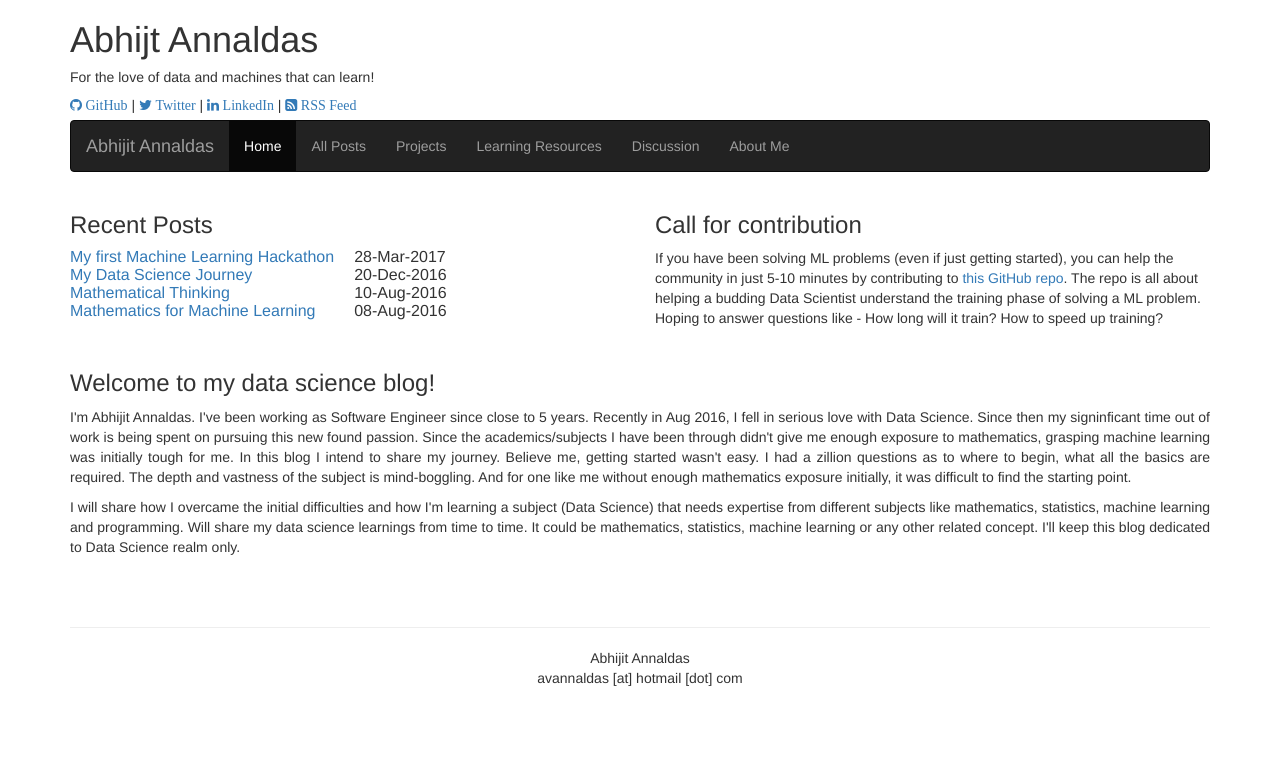
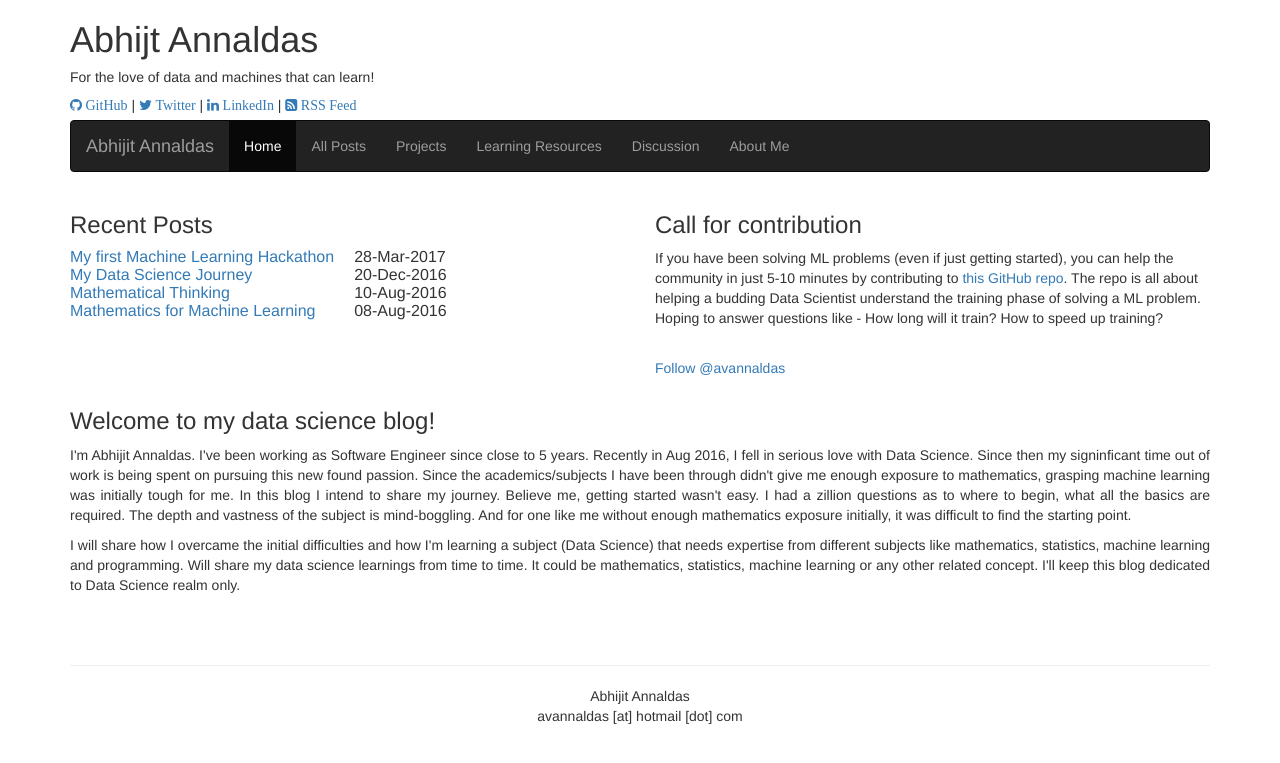
Before and after one commit to devm1023/ML_project, a Jekyll site: the page built from index.html, in a window 1280 px wide. Shown: the top 763 px of the page. Built offline with Jekyll 4.4.1, drawn with Linux system fonts in a browser that asks for light colours; nearby versions of some CDN libraries.

Commit message:
Update index.html

```diff
--- a/index.html
+++ b/index.html
@@ -22,6 +22,7 @@ layout: default
 		<p>
 			<h3>Call for contribution</h3>
 			<p>If you have been solving ML problems (even if just getting started), you can help the community in just 5-10 minutes by contributing to <A href="https://github.com/avannaldas/how-long-will-it-train" target="_blank">this GitHub repo</A>. The repo is all about helping a budding Data Scientist understand the training phase of solving a ML problem. Hoping to answer questions like - How long will it train? How to speed up training?</p>
+			<p><br /><a class="github-button" href="https://github.com/avannaldas" data-style="mega" data-count-href="/avannaldas/followers" data-count-api="/users/avannaldas#followers" data-count-aria-label="# followers on GitHub" aria-label="Follow @avannaldas on GitHub">Follow @avannaldas</a></p>
 		</p>
 	</div>
 </div>
```
